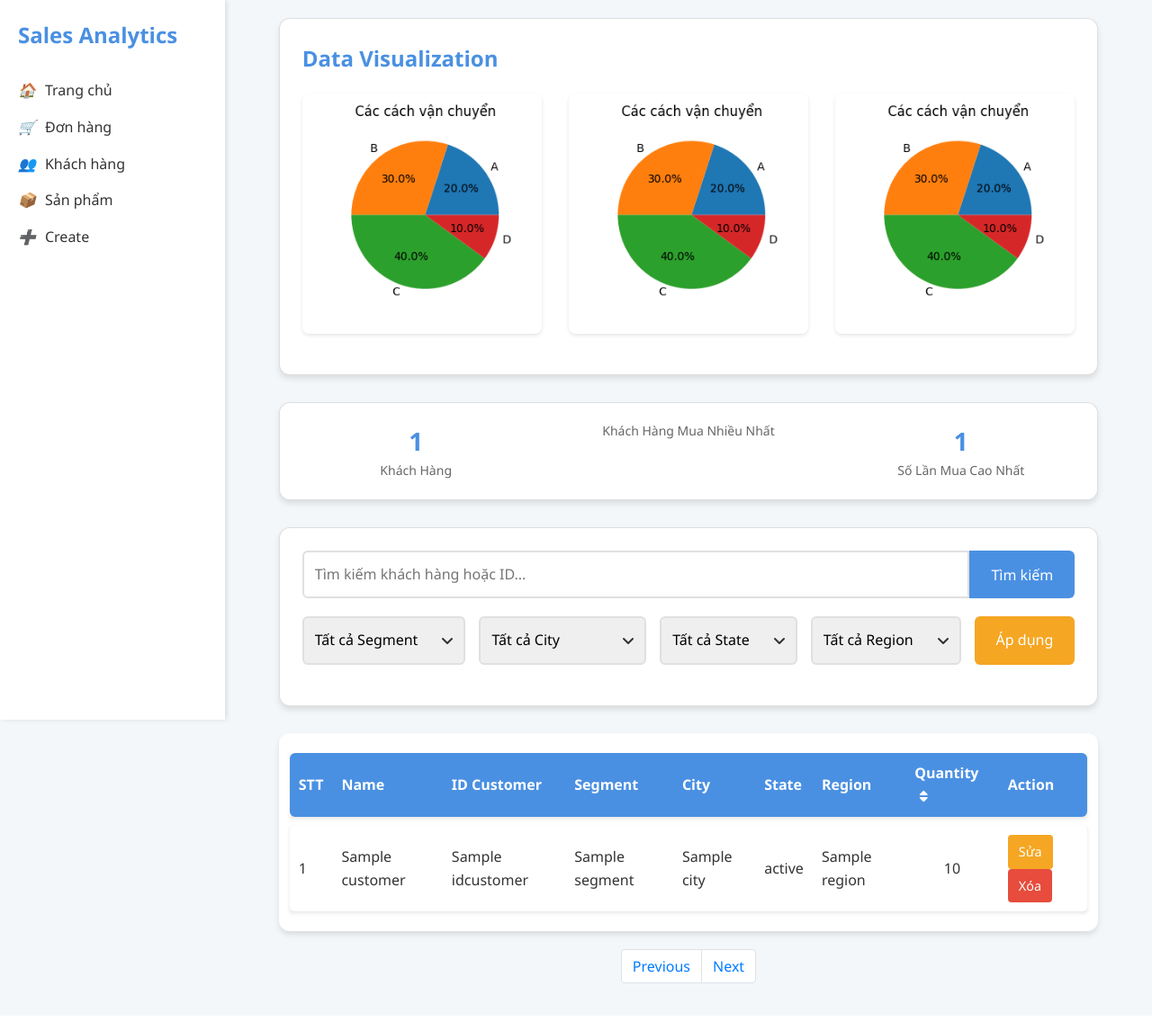
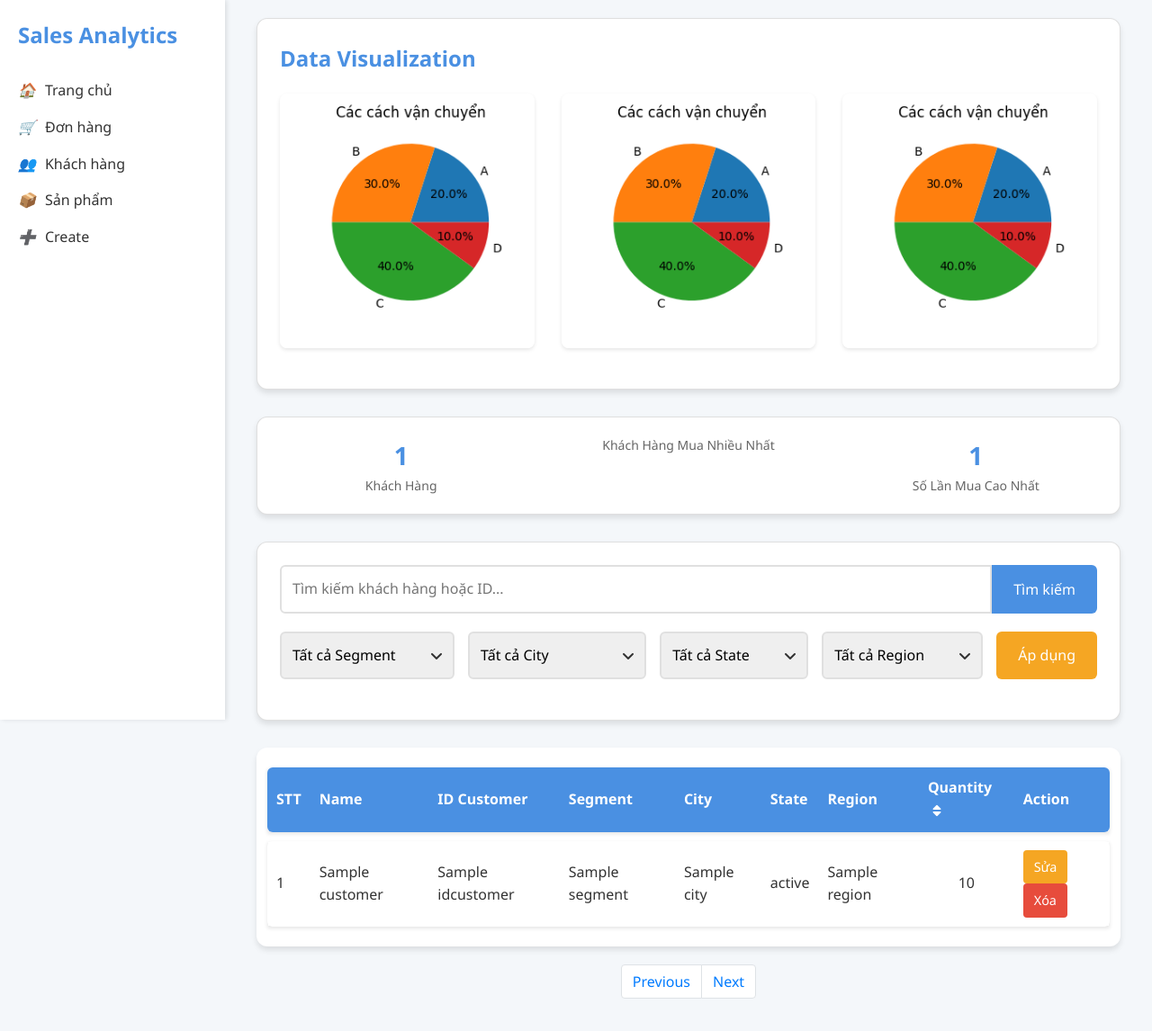
Before and after one commit to Thach45/Superstore-Sales, a Flask app: template templates/customer.html in a window 1280 px wide. Shown: the whole page at 90% size. Before the commit the page ends 1093 px from the top, so only its background shows below. Run offline with Flask 3, Linux system fonts and the light colour scheme; the template is opened without the code that fills it: most values are stand-ins (such as "Sample title", 1, 10 or a date in 2020); some libraries are stand-ins or nearby versions.

Commit message:
update container width to 100% in customer.css

```diff
--- a/static/style/customer.css
+++ b/static/style/customer.css
@@ -16,7 +16,7 @@ body {
 }
 
 .container {
-    width: 95%;
+    width: 100%;
     max-width: 1200px;
     margin: 0px auto;
 }
```
